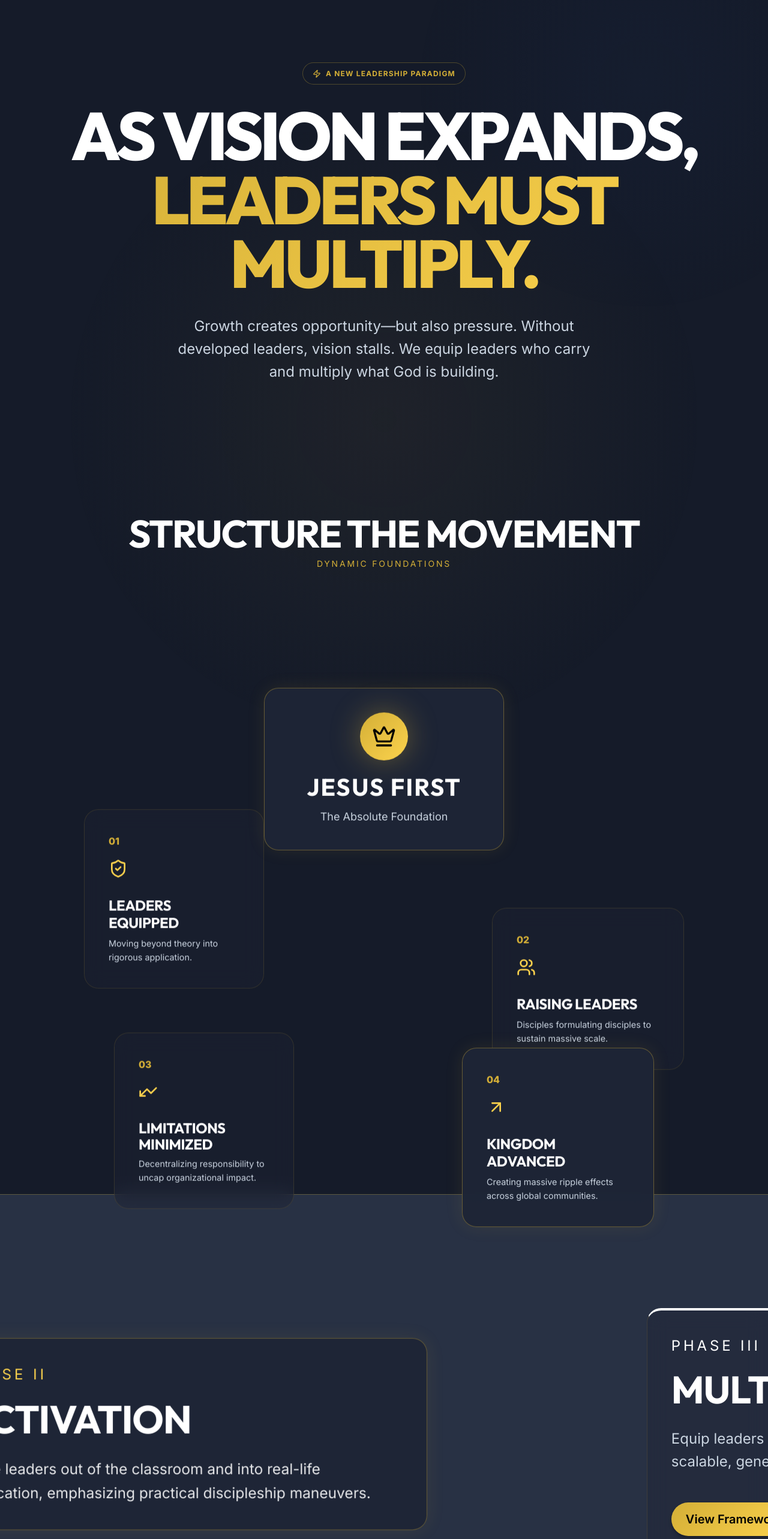
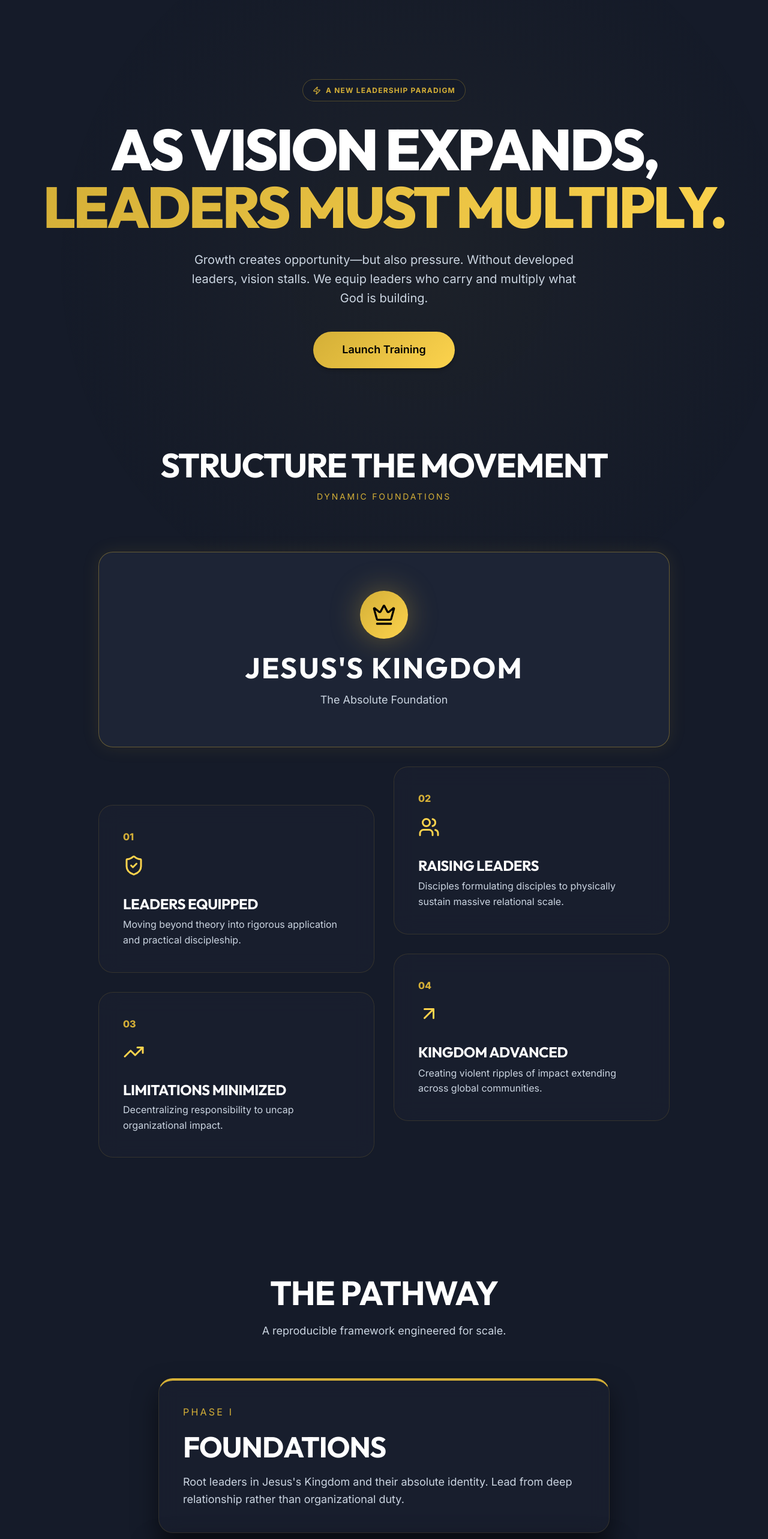
Before and after one commit to livetree/PI-main, a Next.js app: page / in a window 1280 px wide. Shown: the part 100-2666 px from the top of the page at 60% size. Built offline with nearby package versions, Linux system fonts and the light colour scheme.

Commit message:
fix: refactor parallax physics completely to resolve mobile clunkiness using CSS sticky-stacks and staggered grid layers

```diff
--- a/src/app/page.js
+++ b/src/app/page.js
@@ -3,64 +3,28 @@
 import Link from 'next/link';
 import { motion, useScroll, useTransform, useSpring } from 'framer-motion';
 import { ArrowRight, TrendingUp, Users, ShieldCheck, Zap, ArrowUpRight, Crown } from 'lucide-react';
-import { useRef } from 'react';
 
 export default function Home() {
-  // Global page scroll for deep background parallax
+  // Global deep background parallax (very subtle)
   const { scrollYProgress: globalScroll } = useScroll();
-  const smoothGlobal = useSpring(globalScroll, { stiffness: 100, damping: 30, restDelta: 0.001 });
-
-  // Background Parallax Layers
-  const bgY1 = useTransform(smoothGlobal, [0, 1], ['0%', '50%']); // Slow background drop
-  const bgY2 = useTransform(smoothGlobal, [0, 1], ['0%', '-30%']); // Fast ascent layer
-  const bgRotate = useTransform(smoothGlobal, [0, 1], [0, 360]);
-
-  // Hero Section Parallax
-  const heroRef = useRef(null);
-  const { scrollYProgress: heroScroll } = useScroll({ target: heroRef, offset: ["start start", "end start"] });
-  const heroY = useTransform(heroScroll, [0, 1], ['0%', '50%']);
-  const heroOpacity = useTransform(heroScroll, [0, 0.8], [1, 0]);
-  const heroScale = useTransform(heroScroll, [0, 1], [1, 0.9]);
-
-  // The 5 Pillars (Exploding Parallax)
-  const pillarsRef = useRef(null);
-  const { scrollYProgress: pillarsScroll } = useScroll({ target: pillarsRef, offset: ["start end", "end start"] });
-
-  // Each pillar flies in at radically different speeds creating extreme depth (Darknode vibe)
-  const p1Y = useTransform(pillarsScroll, [0.1, 0.8], [400, -200]);
-  const p2Y = useTransform(pillarsScroll, [0.2, 0.9], [600, -300]);
-  const p3Y = useTransform(pillarsScroll, [0.15, 0.85], [500, -100]);
-  const p4Y = useTransform(pillarsScroll, [0.3, 1], [700, -400]);
-  const p5Y = useTransform(pillarsScroll, [0.25, 0.95], [550, -250]);
-
-  const p1Scale = useTransform(pillarsScroll, [0.2, 0.5], [0.8, 1]);
-
-  // Horizontal Sticky Scroll Section (The Pathway)
-  const stickyRef = useRef(null);
-  const { scrollYProgress: stickyScroll } = useScroll({ target: stickyRef, offset: ["start start", "end end"] });
-  const horizontalX = useTransform(stickyScroll, [0, 1], ["0%", "-66.666%"]);
-  const pathwayOpacity = useTransform(stickyScroll, [0, 0.1, 0.9, 1], [0, 1, 1, 0]);
+  const bgY = useTransform(globalScroll, [0, 1], ['0%', '15%']);
 
   return (
     <div style={{ position: 'relative', overflowX: 'clip', backgroundColor: 'var(--bg)' }}>
 
-      {/* MASSIVE DEEP PARALLAX BACKGROUNDS */}
-      <motion.div style={{ position: 'fixed', top: '-20%', left: '-10%', width: '120vw', height: '120vh', background: 'radial-gradient(circle at 50% 50%, rgba(212,175,55,0.05) 0%, transparent 60%)', zIndex: 0, y: bgY1, pointerEvents: 'none' }} />
-      <motion.div style={{ position: 'fixed', top: '10%', right: '-15%', width: '800px', height: '800px', background: 'radial-gradient(circle, rgba(37,99,235,0.03) 0%, transparent 70%)', zIndex: 0, y: bgY2, rotate: bgRotate, pointerEvents: 'none' }} />
+      {/* DEEP PARALLAX BACKGROUND */}
+      <motion.div style={{ position: 'fixed', top: '-10%', left: '-5%', width: '120vw', height: '120vh', background: 'radial-gradient(circle at 50% 50%, rgba(212,175,55,0.04) 0%, transparent 70%)', zIndex: 0, y: bgY, pointerEvents: 'none' }} />
 
       {/* 1. HERO SECTION */}
-      <motion.section
-        ref={heroRef}
-        style={{ position: 'relative', minHeight: '100vh', display: 'flex', alignItems: 'center', justifyContent: 'center', zIndex: 10, y: heroY, opacity: heroOpacity, scale: heroScale }}
-      >
+      <section style={{ position: 'relative', minHeight: '90vh', display: 'flex', alignItems: 'center', justifyContent: 'center', zIndex: 10, padding: '10rem 1rem 6rem' }}>
         <div className="container" style={{ textAlign: 'center', display: 'flex', flexDirection: 'column', alignItems: 'center' }}>
-          <motion.div initial={{ opacity: 0, scale: 0.9 }} animate={{ opacity: 1, scale: 1 }} transition={{ duration: 1, ease: "easeOut" }} className="pill-tag" style={{ marginBottom: '2rem', background: 'rgba(21, 27, 41, 0.6)', backdropFilter: 'blur(10px)' }}>
+          <motion.div initial={{ opacity: 0, y: 20 }} animate={{ opacity: 1, y: 0 }} transition={{ duration: 0.8 }} className="pill-tag" style={{ marginBottom: '2rem', background: 'rgba(21, 27, 41, 0.8)', backdropFilter: 'blur(10px)' }}>
             <Zap size={14} color="var(--brand-primary)" /> A New Leadership Paradigm
           </motion.div>
 
           <motion.h1
-            initial={{ opacity: 0, y: 30 }} animate={{ opacity: 1, y: 0 }} transition={{ duration: 1, delay: 0.2, ease: "easeOut" }}
-            style={{ fontSize: 'clamp(3rem, 10vw, 7rem)', fontWeight: 800, lineHeight: 0.95, letterSpacing: '-0.05em', marginBottom: '2rem', textTransform: 'uppercase' }}
+            initial={{ opacity: 0, y: 30 }} animate={{ opacity: 1, y: 0 }} transition={{ duration: 0.8, delay: 0.2 }}
+            style={{ fontSize: 'clamp(2.5rem, 8vw, 6rem)', fontWeight: 800, lineHeight: 1, letterSpacing: '-0.04em', marginBottom: '1.5rem', textTransform: 'uppercase' }}
           >
             As Vision Expands,<br />
             <span className="gradient-text">Leaders Must Multiply.</span>
@@ -68,154 +32,156 @@ export default function Home() {
 
           <motion.p
             initial={{ opacity: 0 }} animate={{ opacity: 1 }} transition={{ duration: 1, delay: 0.4 }}
-            style={{ fontSize: 'clamp(1rem, 2.5vw, 1.5rem)', color: 'var(--text-secondary)', maxWidth: '700px', lineHeight: 1.6 }}
+            style={{ fontSize: 'clamp(1rem, 2.5vw, 1.25rem)', color: 'var(--text-secondary)', maxWidth: '650px', lineHeight: 1.6, marginBottom: '2.5rem' }}
           >
             Growth creates opportunity—but also pressure. Without developed leaders, vision stalls. We equip leaders who carry and multiply what God is building.
           </motion.p>
+
+          <motion.div initial={{ opacity: 0, y: 20 }} animate={{ opacity: 1, y: 0 }} transition={{ duration: 0.8, delay: 0.6 }}>
+            <Link href="/connect" className="btn btn-primary" style={{ padding: '1rem 3rem', fontSize: '1.125rem' }}>
+              Launch Training
+            </Link>
+          </motion.div>
         </div>
-      </motion.section>
+      </section>
 
-      {/* 2. THE 5 PILLARS (Extreme Vertical Parallax Cluster) */}
-      <section ref={pillarsRef} style={{ position: 'relative', minHeight: '150vh', paddingTop: '10vh', paddingBottom: '20vh', zIndex: 15 }}>
-        <div className="container" style={{ position: 'relative', height: '100%', display: 'flex', flexDirection: 'column', alignItems: 'center' }}>
+      {/* 2. THE 5 PILLARS (Fluid CSS Grid Parallax) */}
+      <section style={{ position: 'relative', zIndex: 15, padding: '2rem 1rem 6rem' }}>
+        <div className="container" style={{ maxWidth: '1000px' }}>
 
-          <div style={{ textAlign: 'center', marginBottom: '30vh' }}>
-            <h2 style={{ fontSize: 'clamp(2rem, 5vw, 4rem)', letterSpacing: '-0.03em', textTransform: 'uppercase' }}>Structure the Movement</h2>
+          {/* Section Header */}
+          <div style={{ textAlign: 'center', marginBottom: '5rem' }}>
+            <motion.h2 initial={{ opacity: 0 }} whileInView={{ opacity: 1 }} viewport={{ once: true }} style={{ fontSize: 'clamp(2rem, 5vw, 3.5rem)', letterSpacing: '-0.03em', textTransform: 'uppercase', marginBottom: '0.5rem' }}>
+              Structure the Movement
+            </motion.h2>
             <p style={{ color: 'var(--brand-primary)', letterSpacing: '0.2em', textTransform: 'uppercase', fontSize: '0.875rem' }}>Dynamic Foundations</p>
           </div>
 
-          <div style={{ position: 'relative', width: '100%', maxWidth: '1000px', minHeight: '80vh' }}>
+          <div style={{ display: 'grid', gridTemplateColumns: 'repeat(auto-fit, minmax(300px, 1fr))', gap: '2rem', alignItems: 'start' }}>
 
-            {/* Jesus First (Center Massive) */}
-            <motion.div style={{ y: p1Y, scale: p1Scale, position: 'absolute', top: '10%', left: '50%', x: '-50%', zIndex: 20, width: '90%', maxWidth: '400px' }} className="glass-card glass-card-highlight">
-              <div style={{ display: 'flex', flexDirection: 'column', alignItems: 'center', textAlign: 'center' }}>
+            {/* Box 1: Jesus's Kingdom (Spans full width on mobile, prominent) */}
+            <motion.div
+              initial={{ opacity: 0, y: 50 }} whileInView={{ opacity: 1, y: 0 }} viewport={{ once: true, margin: "-100px" }} transition={{ duration: 0.6 }}
+              className="glass-card glass-card-highlight"
+              style={{ gridColumn: '1 / -1', display: 'flex', flexDirection: 'column', alignItems: 'center', textAlign: 'center', padding: '4rem 2rem' }}
+            >
               <div style={{ background: 'var(--brand-gradient)', width: '80px', height: '80px', borderRadius: '50%', display: 'flex', alignItems: 'center', justifyContent: 'center', color: '#000', marginBottom: '1.5rem', boxShadow: '0 0 50px rgba(212,175,55,0.4)' }}>
                 <Crown size={40} />
               </div>
-                <h2 style={{ fontSize: '2.5rem', color: '#fff', textTransform: 'uppercase', letterSpacing: '0.05em', lineHeight: 1 }}>Jesus First</h2>
+              <h2 style={{ fontSize: 'clamp(2rem, 4vw, 3rem)', color: '#fff', textTransform: 'uppercase', letterSpacing: '0.05em', lineHeight: 1 }}>Jesus's Kingdom</h2>
               <p style={{ color: 'var(--text-secondary)', fontSize: '1.125rem', marginTop: '1rem' }}>The Absolute Foundation</p>
-              </div>
             </motion.div>
 
-            {/* Left and Right Orbiting Parallax Pillars */}
-            <motion.div style={{ y: p2Y, position: 'absolute', top: '30%', left: '0', zIndex: 10, width: '85%', maxWidth: '300px' }} className="glass-card">
+            {/* Left Column (Staggered up) */}
+            <div style={{ display: 'flex', flexDirection: 'column', gap: '2rem', marginTop: 'clamp(0rem, 5vw, 4rem)' }}>
+              <motion.div initial={{ opacity: 0, y: 50 }} whileInView={{ opacity: 1, y: 0 }} viewport={{ once: true, margin: "-50px" }} transition={{ duration: 0.6 }} className="glass-card">
                 <div style={{ fontSize: '1rem', color: 'var(--brand-primary)', fontWeight: 800, marginBottom: '1rem' }}>01</div>
-              <ShieldCheck size={32} color="var(--brand-secondary)" style={{ marginBottom: '1.5rem' }} />
+                <ShieldCheck size={36} color="var(--brand-secondary)" style={{ marginBottom: '1.5rem' }} />
                 <h3 style={{ fontSize: '1.5rem', color: '#fff', marginBottom: '0.5rem', textTransform: 'uppercase' }}>Leaders Equipped</h3>
-              <p style={{ color: 'var(--text-secondary)', fontSize: '0.9rem' }}>Moving beyond theory into rigorous application.</p>
+                <p style={{ color: 'var(--text-secondary)', fontSize: '1rem', lineHeight: 1.6 }}>Moving beyond theory into rigorous application and practical discipleship.</p>
               </motion.div>
 
-            <motion.div style={{ y: p3Y, position: 'absolute', top: '45%', right: '0', zIndex: 12, width: '85%', maxWidth: '320px' }} className="glass-card">
+              <motion.div initial={{ opacity: 0, y: 50 }} whileInView={{ opacity: 1, y: 0 }} viewport={{ once: true, margin: "-50px" }} transition={{ duration: 0.6 }} className="glass-card">
+                <div style={{ fontSize: '1rem', color: 'var(--brand-primary)', fontWeight: 800, marginBottom: '1rem' }}>03</div>
+                <TrendingUp size={36} color="var(--brand-secondary)" style={{ marginBottom: '1.5rem' }} />
+                <h3 style={{ fontSize: '1.5rem', color: '#fff', marginBottom: '0.5rem', textTransform: 'uppercase', lineHeight: 1.1 }}>Limitations Minimized</h3>
+                <p style={{ color: 'var(--text-secondary)', fontSize: '1rem', lineHeight: 1.6 }}>Decentralizing responsibility to uncap organizational impact.</p>
+              </motion.div>
+            </div>
+
+            {/* Right Column (Staggered down) */}
+            <div style={{ display: 'flex', flexDirection: 'column', gap: '2rem' }}>
+              <motion.div initial={{ opacity: 0, y: 50 }} whileInView={{ opacity: 1, y: 0 }} viewport={{ once: true, margin: "-50px" }} transition={{ duration: 0.6 }} className="glass-card">
                 <div style={{ fontSize: '1rem', color: 'var(--brand-primary)', fontWeight: 800, marginBottom: '1rem' }}>02</div>
-              <Users size={32} color="var(--brand-secondary)" style={{ marginBottom: '1.5rem' }} />
+                <Users size={36} color="var(--brand-secondary)" style={{ marginBottom: '1.5rem' }} />
                 <h3 style={{ fontSize: '1.5rem', color: '#fff', marginBottom: '0.5rem', textTransform: 'uppercase' }}>Raising Leaders</h3>
-              <p style={{ color: 'var(--text-secondary)', fontSize: '0.9rem' }}>Disciples formulating disciples to sustain massive scale.</p>
+                <p style={{ color: 'var(--text-secondary)', fontSize: '1rem', lineHeight: 1.6 }}>Disciples formulating disciples to physically sustain massive relational scale.</p>
               </motion.div>
 
-            <motion.div style={{ y: p4Y, position: 'absolute', top: '70%', left: '5%', zIndex: 15, width: '90%', maxWidth: '300px' }} className="glass-card">
-              <div style={{ fontSize: '1rem', color: 'var(--brand-primary)', fontWeight: 800, marginBottom: '1rem' }}>03</div>
-              <TrendingUp size={32} color="var(--brand-secondary)" style={{ marginBottom: '1.5rem', transform: 'rotate(180deg)' }} />
-              <h3 style={{ fontSize: '1.5rem', color: '#fff', marginBottom: '0.5rem', textTransform: 'uppercase', lineHeight: 1.1 }}>Limitations Minimized</h3>
-              <p style={{ color: 'var(--text-secondary)', fontSize: '0.9rem' }}>Decentralizing responsibility to uncap organizational impact.</p>
+              <motion.div initial={{ opacity: 0, y: 50 }} whileInView={{ opacity: 1, y: 0 }} viewport={{ once: true, margin: "-50px" }} transition={{ duration: 0.6 }} className="glass-card">
+                <div style={{ fontSize: '1rem', color: 'var(--brand-primary)', fontWeight: 800, marginBottom: '1rem' }}>04</div>
+                <ArrowUpRight size={36} color="var(--brand-secondary)" style={{ marginBottom: '1.5rem' }} />
+                <h3 style={{ fontSize: '1.5rem', color: '#fff', marginBottom: '0.5rem', textTransform: 'uppercase' }}>Kingdom Advanced</h3>
+                <p style={{ color: 'var(--text-secondary)', fontSize: '1rem', lineHeight: 1.6 }}>Creating violent ripples of impact extending across global communities.</p>
               </motion.div>
-
-            <motion.div style={{ y: p5Y, position: 'absolute', top: '80%', right: '5%', zIndex: 18, width: '90%', maxWidth: '320px' }} className="glass-card glass-card-highlight">
-              <div style={{ fontSize: '1rem', color: 'var(--brand-primary)', fontWeight: 800, marginBottom: '1rem' }}>04</div>
-              <ArrowUpRight size={32} color="var(--brand-secondary)" style={{ marginBottom: '1.5rem' }} />
-              <h3 style={{ fontSize: '1.5rem', color: '#fff', marginBottom: '0.5rem', textTransform: 'uppercase' }}>Kingdom Advanced</h3>
-              <p style={{ color: 'var(--text-secondary)', fontSize: '0.9rem' }}>Creating massive ripple effects across global communities.</p>
-            </motion.div>
+            </div>
 
           </div>
         </div>
       </section>
 
-      {/* 3. HORIZONTAL STICKY SCROLL SECTION (Darknode aesthetic) */}
-      <section ref={stickyRef} style={{ height: '300vh', position: 'relative' }}>
-        {/* Sticky Container */}
-        <div style={{ position: 'sticky', top: 0, height: '100vh', overflow: 'hidden', display: 'flex', alignItems: 'center', background: 'var(--surface-elevated)', borderTop: '1px solid var(--border)', borderBottom: '1px solid var(--border)' }}>
+      {/* 3. PATHWAY (Collapsing Sticky Stack - Flawless on Mobile) */}
+      <section style={{ padding: '6rem 1rem 8rem', position: 'relative', zIndex: 10 }}>
+        <div className="container" style={{ maxWidth: '800px' }}>
 
-          {/* Fading Background Context */}
-          <motion.div style={{ position: 'absolute', top: '10%', left: '5%', opacity: pathwayOpacity }}>
-            <h2 style={{ fontSize: 'clamp(3rem, 8vw, 6rem)', textTransform: 'uppercase', fontWeight: 800, color: 'var(--bg)' }}>The Pathway</h2>
-          </motion.div>
+          <div style={{ textAlign: 'center', marginBottom: '4rem' }}>
+            <motion.h2 initial={{ opacity: 0 }} whileInView={{ opacity: 1 }} viewport={{ once: true }} style={{ fontSize: 'clamp(2rem, 5vw, 3.5rem)', textTransform: 'uppercase', marginBottom: '1rem' }}>The Pathway</motion.h2>
+            <p style={{ color: 'var(--text-secondary)', fontSize: '1.125rem' }}>A reproducible framework engineered for scale.</p>
+          </div>
 
-          {/* Sliding Content */}
-          <motion.div style={{ x: horizontalX, display: 'flex', width: '300vw', height: '100%', alignItems: 'center', paddingLeft: '10vw' }}>
+          <div style={{ position: 'relative' }}>
+            {/* Phase 1 */}
+            <div className="glass-card" style={{ position: 'sticky', top: '10vh', marginBottom: '2rem', borderTop: '4px solid var(--brand-primary)', boxShadow: '0 20px 40px rgba(0,0,0,0.5)', zIndex: 1 }}>
+              <div style={{ fontSize: '1rem', letterSpacing: '0.2em', color: 'var(--brand-primary)', marginBottom: '1rem' }}>PHASE I</div>
+              <h3 style={{ fontSize: 'clamp(2rem, 5vw, 3rem)', marginBottom: '1rem', textTransform: 'uppercase' }}>Foundations</h3>
+              <p style={{ fontSize: '1.125rem', color: 'var(--text-secondary)', lineHeight: 1.6 }}>Root leaders in Jesus's Kingdom and their absolute identity. Lead from deep relationship rather than organizational duty.</p>
+            </div>
 
-            {/* Phase I */}
-            <div style={{ width: '100vw', display: 'flex', justifyContent: 'center' }}>
-              <div className="glass-card" style={{ width: '90%', maxWidth: '800px', borderTop: '4px solid var(--brand-primary)' }}>
-                <div style={{ fontSize: '1.5rem', letterSpacing: '0.2em', color: 'var(--brand-primary)', marginBottom: '1rem' }}>PHASE I</div>
-                <h3 style={{ fontSize: 'clamp(2.5rem, 6vw, 4rem)', marginBottom: '1.5rem', textTransform: 'uppercase' }}>Foundations</h3>
-                <p style={{ fontSize: 'clamp(1rem, 2vw, 1.5rem)', color: 'var(--text-secondary)', lineHeight: 1.6 }}>Root leaders in Jesus and their absolute Kingdom identity. Lead from relationship rather than duty.</p>
+            {/* Phase 2 */}
+            <div className="glass-card glass-card-highlight" style={{ position: 'sticky', top: '15vh', marginBottom: '2rem', boxShadow: '0 -10px 40px rgba(0,0,0,0.5)', zIndex: 2 }}>
+              <div style={{ fontSize: '1rem', letterSpacing: '0.2em', color: 'var(--brand-secondary)', marginBottom: '1rem' }}>PHASE II</div>
+              <h3 style={{ fontSize: 'clamp(2rem, 5vw, 3rem)', marginBottom: '1rem', textTransform: 'uppercase' }}>Activation</h3>
+              <p style={{ fontSize: '1.125rem', color: 'rgba(255,255,255,0.9)', lineHeight: 1.6 }}>Move leaders entirely out of the classroom and into real-life contextual application, emphasizing practical discipleship maneuvers.</p>
+            </div>
+
+            {/* Phase 3 */}
+            <div className="glass-card" style={{ position: 'sticky', top: '20vh', borderTop: '4px solid #fff', boxShadow: '0 -20px 50px rgba(0,0,0,0.8)', zIndex: 3 }}>
+              <div style={{ fontSize: '1rem', letterSpacing: '0.2em', color: 'white', marginBottom: '1rem' }}>PHASE III</div>
+              <h3 style={{ fontSize: 'clamp(2rem, 5vw, 3rem)', marginBottom: '1rem', textTransform: 'uppercase' }}>Multiplication</h3>
+              <p style={{ fontSize: '1.125rem', color: 'var(--text-secondary)', lineHeight: 1.6 }}>Equip leaders to rigorously reproduce others, generating a constantly compounding, generation-spanning movement logic.</p>
+              <Link href="/training" className="btn btn-primary" style={{ marginTop: '2rem', fontSize: '1rem' }}>View the Architecture <ArrowRight size={16} /></Link>
             </div>
           </div>
 
-            {/* Phase II */}
-            <div style={{ width: '100vw', display: 'flex', justifyContent: 'center' }}>
-              <div className="glass-card glass-card-highlight" style={{ width: '90%', maxWidth: '800px' }}>
-                <div style={{ fontSize: '1.5rem', letterSpacing: '0.2em', color: 'var(--brand-secondary)', marginBottom: '1rem' }}>PHASE II</div>
-                <h3 style={{ fontSize: 'clamp(2.5rem, 6vw, 4rem)', marginBottom: '1.5rem', textTransform: 'uppercase' }}>Activation</h3>
-                <p style={{ fontSize: 'clamp(1rem, 2vw, 1.5rem)', color: 'rgba(255,255,255,0.9)', lineHeight: 1.6 }}>Move leaders out of the classroom and into real-life application, emphasizing practical discipleship maneuvers.</p>
-              </div>
-            </div>
-
-            {/* Phase III */}
-            <div style={{ width: '100vw', display: 'flex', justifyContent: 'center', paddingRight: '10vw' }}>
-              <div className="glass-card" style={{ width: '90%', maxWidth: '800px', borderTop: '4px solid #fff' }}>
-                <div style={{ fontSize: '1.5rem', letterSpacing: '0.2em', color: 'white', marginBottom: '1rem' }}>PHASE III</div>
-                <h3 style={{ fontSize: 'clamp(2.5rem, 6vw, 4rem)', marginBottom: '1.5rem', textTransform: 'uppercase' }}>Multiplication</h3>
-                <p style={{ fontSize: 'clamp(1rem, 2vw, 1.5rem)', color: 'var(--text-secondary)', lineHeight: 1.6 }}>Equip leaders to rigorously reproduce others, generating a scalable, generational movement logic.</p>
-                <Link href="/training" className="btn btn-primary" style={{ marginTop: '3rem', fontSize: '1.25rem' }}>View Framework</Link>
-              </div>
-            </div>
-
-          </motion.div>
         </div>
       </section>
 
       {/* 4. DYNAMIC FINAL CTA (Aggressive Reveal) */}
-      <section style={{ minHeight: '80vh', display: 'flex', alignItems: 'center', justifyContent: 'center', padding: '4rem 1.5rem' }}>
+      <section style={{ minHeight: '60vh', display: 'flex', alignItems: 'center', justifyContent: 'center', padding: '2rem 1rem 8rem' }}>
         <motion.div
-          initial={{ opacity: 0, scale: 0.8, rotateX: 20 }}
-          whileInView={{ opacity: 1, scale: 1, rotateX: 0 }}
+          initial={{ opacity: 0, y: 50, scale: 0.95 }}
+          whileInView={{ opacity: 1, y: 0, scale: 1 }}
           viewport={{ once: true, margin: "0px" }}
-          transition={{ duration: 1, ease: "easeOut" }}
+          transition={{ duration: 0.8, ease: "easeOut" }}
           style={{
-            background: 'var(--bg)',
+            background: 'var(--surface-elevated)',
             border: '1px solid rgba(212, 175, 55, 0.4)',
             borderRadius: 'var(--radius-lg)',
-            padding: '6vw 4vw',
+            padding: 'clamp(3rem, 6vw, 5rem) clamp(1.5rem, 4vw, 3rem)',
             textAlign: 'center',
             position: 'relative',
-            maxWidth: '1000px',
+            maxWidth: '900px',
             width: '100%',
-            boxShadow: '0 0 100px rgba(212, 175, 55, 0.2)'
+            boxShadow: '0 0 80px rgba(212, 175, 55, 0.15)'
           }}
         >
           <div style={{ position: 'absolute', top: '50%', left: '50%', transform: 'translate(-50%, -50%)', width: '100%', height: '100%', background: 'radial-gradient(ellipse, rgba(212,175,55,0.15) 0%, transparent 70%)', pointerEvents: 'none' }} />
 
-          <h2 style={{ fontSize: 'clamp(2.5rem, 6vw, 5rem)', marginBottom: '1.5rem', position: 'relative', zIndex: 1, lineHeight: 1, textTransform: 'uppercase', letterSpacing: '-0.03em' }}>
+          <h2 style={{ fontSize: 'clamp(2rem, 5vw, 4rem)', marginBottom: '1.5rem', position: 'relative', zIndex: 1, lineHeight: 1, textTransform: 'uppercase', letterSpacing: '-0.03em' }}>
             The Need for Leaders <br/> Has Never Been Greater.
           </h2>
-          <p style={{ color: 'var(--text-secondary)', fontSize: 'clamp(1rem, 2.5vw, 1.5rem)', maxWidth: '700px', margin: '0 auto 3.5rem', position: 'relative', zIndex: 1 }}>
-            You have the vision. You have the people. <br className="hide-on-mobile"/> It's time to multiply impact.
+          <p style={{ color: 'var(--text-secondary)', fontSize: 'clamp(1rem, 2.5vw, 1.25rem)', maxWidth: '600px', margin: '0 auto 3rem', position: 'relative', zIndex: 1, lineHeight: 1.6 }}>
+            You have the vision. You have the people. <br /> It's time to drastically multiply the impact.
           </p>
 
           <div style={{ position: 'relative', zIndex: 1 }}>
-            <Link href="/connect" className="btn btn-primary" style={{ padding: '1.25rem 4rem', fontSize: '1.25rem', textTransform: 'uppercase', letterSpacing: '0.1em' }}>
+            <Link href="/connect" className="btn btn-primary" style={{ padding: '1rem 3rem', fontSize: '1.125rem', textTransform: 'uppercase', letterSpacing: '0.1em' }}>
               Initiate Contact
             </Link>
           </div>
         </motion.div>
       </section>
 
-      <style jsx>{`
-        @media (max-width: 900px) {
-          .hide-on-mobile { display: none !important; }
-        }
-      `}</style>
     </div>
   );
 }
```
Lines whose indentation alone changed are shown as unchanged.
